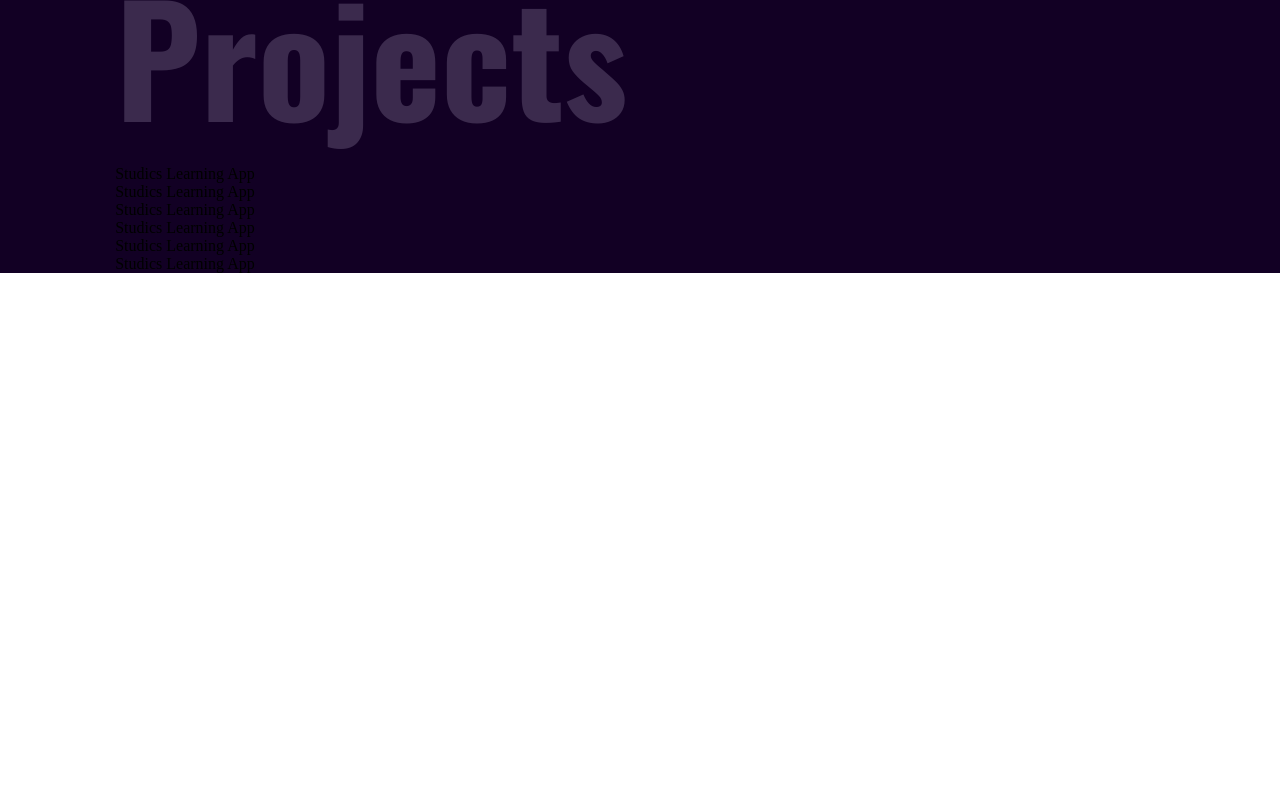
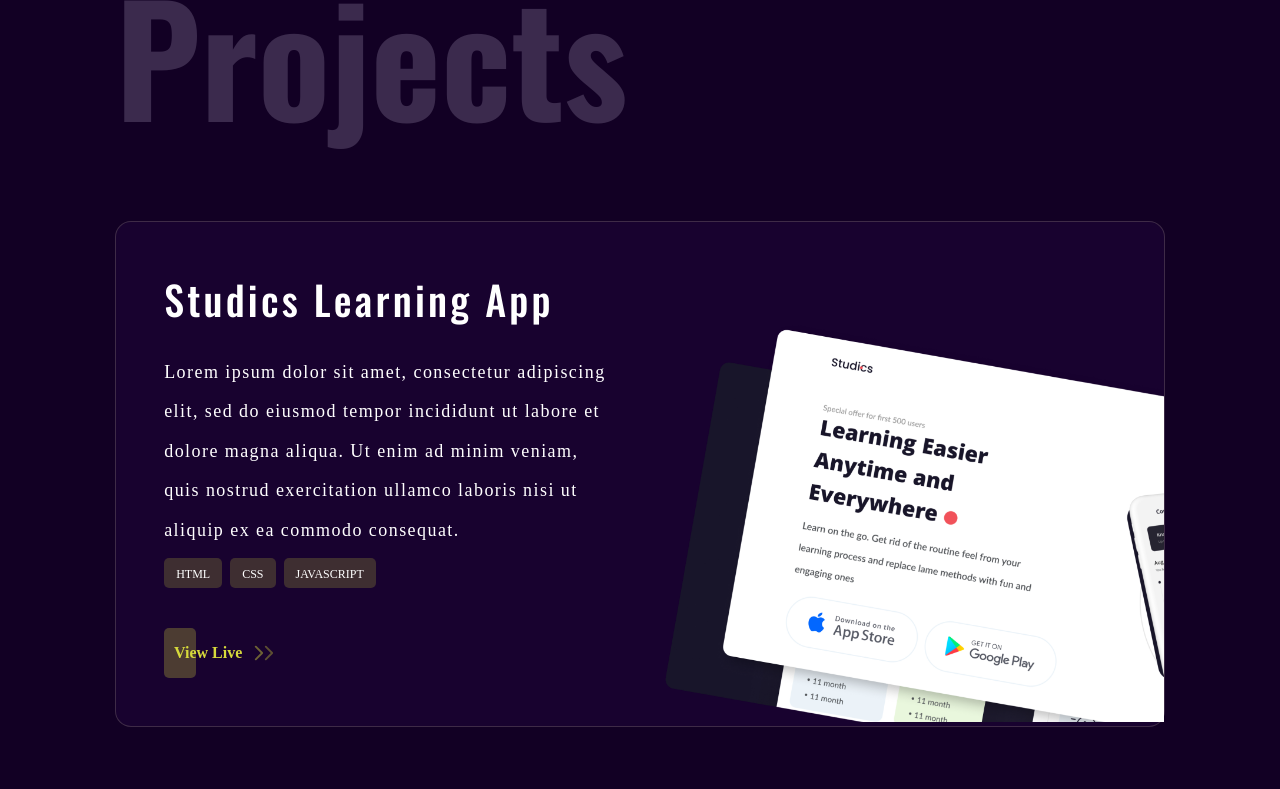
Before and after one commit to steph-crown/portfolio, a React (Create React App) app: page / in a window 1280 px wide. Shown: the part 904-1693 px from the top of the page. Before the commit the page ends 1177 px from the top, so only its background shows below. Built offline with nearby package versions, Linux system fonts and the light colour scheme; a web font is replaced by a local one.

Commit message:
did project section

```diff
--- a/src/App.css
+++ b/src/App.css
@@ -6,4 +6,6 @@
     --shade-2: rgba(155, 138, 171, 0.3);
     --secondary-2: rgba(214, 217, 59, 0.2);
     --side-pad: calc(0.09 * 100vw);
+
+    --mob-side-pad: calc(0.06 * 100vw);
 }
--- a/src/components/banner/style.tsx
+++ b/src/components/banner/style.tsx
@@ -9,7 +9,7 @@
     }
 
     @media (max-width: 480px) {
-        padding: 130px var(--side-pad);
+        padding: 130px var(--mob-side-pad);
     }
     display: flex;
     justify-content: space-between;
--- /dev/null
+++ b/src/components/buttons/index.tsx
@@ -0,0 +1,16 @@
+import { FC } from "react";
+import { IButtonProps } from "./interface";
+import { ButtonContainer } from "./style";
+import { ReactComponent as ArrowRight } from "./../../assets/arrow-right.svg";
+
+export const Button: FC<IButtonProps> = ({ children }) => {
+    return (
+        <ButtonContainer>
+            <p>{children}</p>
+            <div className="arrows">
+                <ArrowRight />
+                <ArrowRight />
+            </div>
+        </ButtonContainer>
+    );
+};
--- /dev/null
+++ b/src/components/buttons/interface.tsx
@@ -0,0 +1,3 @@
+export interface IButtonProps {
+    children: any;
+}
--- /dev/null
+++ b/src/components/buttons/style.tsx
@@ -0,0 +1,92 @@
+import styled from "styled-components";
+
+export const ButtonContainer = styled.button`
+    background-color: transparent;
+    display: flex;
+    justify-content: center;
+    min-height: 2px;
+    align-items: center;
+    width: 120px;
+    height: 50px;
+    outline: none;
+    border: none;
+    color: var(--secondary);
+    position: relative;
+    cursor: pointer;
+
+    &:before {
+        content: "";
+        position: absolute;
+        left: 0;
+        top: 0;
+        bottom: 0;
+        width: 32px;
+        height: 50px;
+        background: rgba(214, 217, 59, 0.27);
+        border-radius: 5px;
+        transition: width 1s cubic-bezier(0.24, 0.97, 0.75, 0.2);
+    }
+
+    &:hover {
+        &:before {
+            width: 100%;
+        }
+    }
+
+    p {
+        font-size: 16px;
+        font-weight: 600;
+        margin-right: 4px;
+    }
+
+    div.arrows {
+        display: flex;
+        /* justify-content: center; */
+        min-height: 2px;
+        align-items: center;
+    }
+
+    svg {
+        display: block;
+        stroke: currentColor;
+        color: rgba(214, 217, 59, 1);
+        height: 20px;
+
+        &:first-child {
+            animation-name: first;
+            animation-duration: 3s;
+            animation-iteration-count: infinite;
+            margin-right: -8px;
+        }
+
+        &:last-child {
+            animation-name: second;
+            animation-duration: 3s;
+            animation-iteration-count: infinite;
+        }
+    }
+
+    @keyframes first {
+        0% {
+            color: rgba(214, 217, 59, 0.2);
+        }
+        30% {
+            color: rgba(214, 217, 59, 0.6);
+        }
+        70% {
+            color: rgba(214, 217, 59, 1);
+        }
+    }
+
+    @keyframes second {
+        0% {
+            color: rgba(214, 217, 59, 0.6);
+        }
+        30% {
+            color: rgba(214, 217, 59, 0.2);
+        }
+        70% {
+            color: rgba(214, 217, 59, 1);
+        }
+    }
+`;
--- a/src/components/header/style.tsx
+++ b/src/components/header/style.tsx
@@ -9,7 +9,7 @@
     left: 0;
     z-index: 1;
     @media (max-width: 480px) {
-        padding: 32px var(--side-pad);
+        padding: 32px var(--mob-side-pad);
     }
 
     &,
--- a/src/components/project-section/index.tsx
+++ b/src/components/project-section/index.tsx
@@ -10,34 +10,47 @@
             image: studics,
             description:
                 "Lorem ipsum dolor sit amet, consectetur adipiscing elit, sed do eiusmod tempor incididunt ut labore et dolore magna aliqua. Ut enim ad minim veniam, quis nostrud exercitation ullamco laboris nisi ut aliquip ex ea commodo consequat. ",
+            stacks: ["HTML", "CSS", "JAVASCRIPT"],
+            horizontal: true,
         },
+
         {
             name: "Studics Learning App",
             image: studics,
+            stacks: ["HTML", "CSS", "JAVASCRIPT"],
+            horizontal: false,
             description:
                 "Lorem ipsum dolor sit amet, consectetur adipiscing elit, sed do eiusmod tempor incididunt ut labore et dolore magna aliqua. Ut enim ad minim veniam, quis nostrud exercitation ullamco laboris nisi ut aliquip ex ea commodo consequat. ",
         },
         {
             name: "Studics Learning App",
             image: studics,
+            stacks: ["HTML", "CSS", "JAVASCRIPT"],
+            horizontal: false,
             description:
                 "Lorem ipsum dolor sit amet, consectetur adipiscing elit, sed do eiusmod tempor incididunt ut labore et dolore magna aliqua. Ut enim ad minim veniam, quis nostrud exercitation ullamco laboris nisi ut aliquip ex ea commodo consequat. ",
         },
         {
             name: "Studics Learning App",
             image: studics,
+            stacks: ["HTML", "CSS", "JAVASCRIPT"],
+            horizontal: true,
             description:
                 "Lorem ipsum dolor sit amet, consectetur adipiscing elit, sed do eiusmod tempor incididunt ut labore et dolore magna aliqua. Ut enim ad minim veniam, quis nostrud exercitation ullamco laboris nisi ut aliquip ex ea commodo consequat. ",
         },
         {
             name: "Studics Learning App",
             image: studics,
+            stacks: ["HTML", "CSS", "JAVASCRIPT"],
+            horizontal: false,
             description:
                 "Lorem ipsum dolor sit amet, consectetur adipiscing elit, sed do eiusmod tempor incididunt ut labore et dolore magna aliqua. Ut enim ad minim veniam, quis nostrud exercitation ullamco laboris nisi ut aliquip ex ea commodo consequat. ",
         },
         {
             name: "Studics Learning App",
             image: studics,
+            stacks: ["HTML", "CSS", "JAVASCRIPT"],
+            horizontal: false,
             description:
                 "Lorem ipsum dolor sit amet, consectetur adipiscing elit, sed do eiusmod tempor incididunt ut labore et dolore magna aliqua. Ut enim ad minim veniam, quis nostrud exercitation ullamco laboris nisi ut aliquip ex ea commodo consequat. ",
         },
--- a/src/components/project-section/style.tsx
+++ b/src/components/project-section/style.tsx
@@ -2,6 +2,10 @@
 
 export const ProjectSectionContainer = styled.div`
     padding: 0px var(--side-pad);
+
+    @media (max-width: 480px) {
+        padding: 0px var(--mob-side-pad);
+    }
 
     h6 {
         color: var(--white);
@@ -18,10 +22,18 @@
         font-size: 9.375em;
         font-family: Oswald;
         margin-top: -40px;
-
+        margin-bottom: 24px;
+        @media (max-width: 700px) {
+            font-size: 3.5em;
+        }
         @media (max-width: 480px) {
             font-size: 4.5em;
             margin-top: -20px;
         }
     }
+    div.projects-container {
+        display: flex;
+        justify-content: space-between;
+        flex-wrap: wrap;
+    }
 `;
--- a/src/components/project/index.tsx
+++ b/src/components/project/index.tsx
@@ -1,7 +1,39 @@
 import { FC } from "react";
-import { IProjectProps } from "./interface";
-import { ProjectContainer } from "./style";
+import { Button } from "../buttons";
+import { IProjectProps, IStackProps } from "./interface";
+import { ProjectContainer, StackContainer } from "./style";
 
-export const Project: FC<IProjectProps> = ({ name, image, description }) => {
-    return <ProjectContainer>{name}</ProjectContainer>;
+export const Project: FC<IProjectProps> = ({
+    name,
+    image,
+    description,
+    stacks,
+    horizontal,
+}) => {
+    return (
+        <ProjectContainer horizontal={horizontal}>
+            <div className="first">
+                <h2>{name}</h2>
+                <p>{description}</p>
+                <div className="stacks">
+                    {stacks?.map((stack) => (
+                        <Stack key={stack} name={stack} />
+                    ))}
+                </div>
+
+                <Button>View Live</Button>
+            </div>
+            <div className="second">
+                <img src={image} alt={name} />
+            </div>
+        </ProjectContainer>
+    );
 };
+
+export const Stack: FC<IStackProps> = ({ name }) => {
+    return (
+        <StackContainer>
+            <small>{name}</small>
+        </StackContainer>
+    );
+};
--- a/src/components/project/style.tsx
+++ b/src/components/project/style.tsx
@@ -1,3 +1,90 @@
 import styled from "styled-components";
+import { IProjectStyles } from "./interface";
 
-export const ProjectContainer = styled.div``;
+export const ProjectContainer = styled.div<IProjectStyles>`
+    background: rgba(24, 2, 47, 1);
+    border: 1px solid rgba(150, 140, 127, 0.3);
+    border-radius: 16px;
+    padding: ${({ horizontal }) =>
+        horizontal ? "48px 0 0 48px" : "40px 0 0 32px"};
+    color: var(--white);
+    display: ${({ horizontal }) => (horizontal ? "flex" : "block")};
+    margin: 32px 0;
+    justify-content: space-between;
+    min-height: 2px;
+    align-items: flex-end;
+    width: ${({ horizontal }) => (horizontal ? "100%" : "47%")};
+
+    @media (max-width: 900px) {
+        width: 100%;
+        margin: 24px 0;
+    }
+    h2 {
+        font-weight: 500;
+        font-size: 40px;
+        line-height: 59px;
+        font-family: Oswald;
+        letter-spacing: 0.08em;
+    }
+    div.first > p {
+        font-weight: 300;
+        font-size: 18px;
+        line-height: 219.2%;
+        /* or 39px */
+
+        letter-spacing: 0.08em;
+        margin-top: 24px;
+    }
+
+    div.first {
+        padding-right: ${({ horizontal }) => (horizontal ? "48px" : "32px")};
+        padding-bottom: ${({ horizontal }) => (horizontal ? "48px" : "56px")};
+        width: ${({ horizontal }) => (horizontal ? "50%" : "100%")};
+        div.stacks {
+            display: flex;
+            min-height: 2px;
+            align-items: center;
+            margin: 8px 0 40px 0;
+        }
+    }
+
+    div.second {
+        width: ${({ horizontal }) => (horizontal ? "50%" : "100%")};
+
+        img {
+            width: 100%;
+            object-fit: cover;
+            height: ${({ horizontal }) => (horizontal ? "400px" : "300px")};
+            background-size: cover;
+            background-position: 50%;
+            object-position: top left;
+        }
+    }
+
+    @media (max-width: 900px) {
+        padding: 32px 0 0 24px;
+        display: block;
+        div.first {
+            width: 100%;
+            padding-bottom: 40px;
+            padding-right: 24px;
+        }
+        div.second {
+            width: 100%;
+            img {
+                height: 240px;
+            }
+        }
+    }
+`;
+
+export const StackContainer = styled.div`
+    background: rgba(214, 217, 59, 0.2);
+    padding: 6px 12px;
+    margin-right: 8px;
+    border-radius: 5px;
+
+    small {
+        font-size: 12px;
+    }
+`;
```
Also changed, not shown: src/components/project/interface.tsx (+10 -0 lines), src/assets/arrow-right.svg (added).
